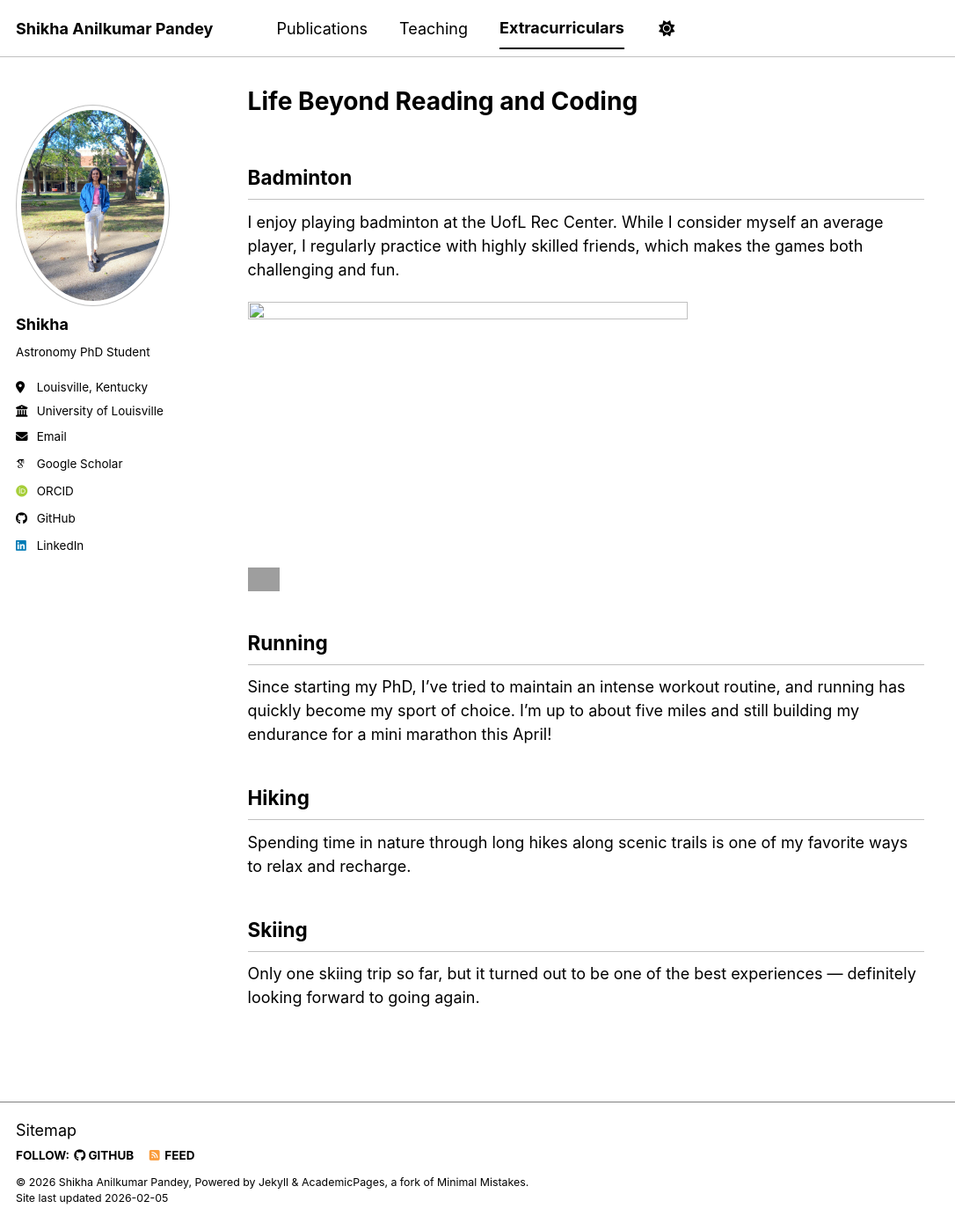
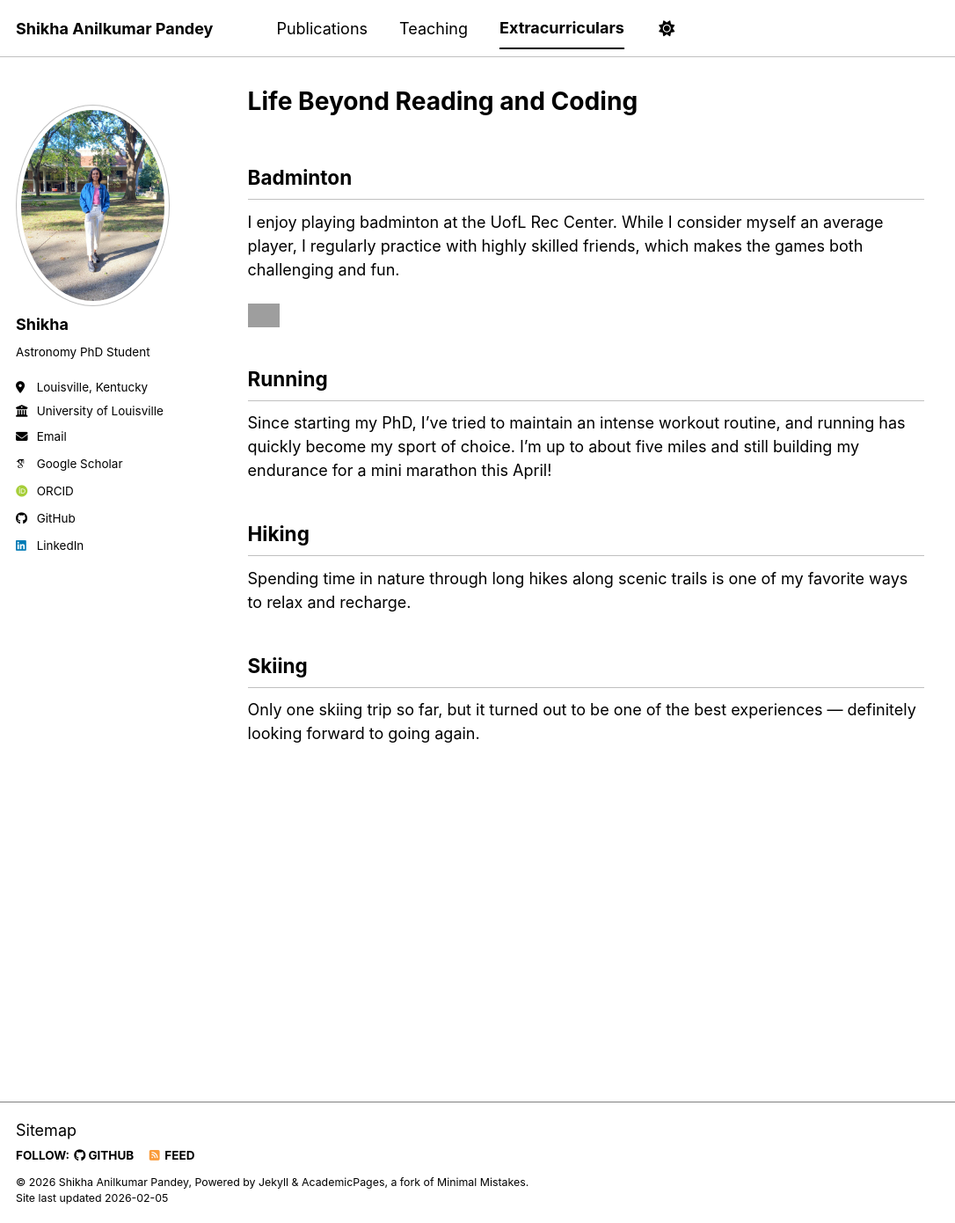
Before and after one commit to pshikha/pshikha.github.io, a Jekyll site: the page built from _pages/markdown.md, in a window 1280 px wide and 1390 px high. Shown: the whole window at 88% size, without its empty margins (0-1086 px from the left). Built offline with Jekyll 4.4.1, drawn with Linux system fonts in a browser that asks for light colours; some web fonts are replaced; a script bundle is joined from its source files by our own code; library files that are not in the unit come from our copies.

Commit message:
Update markdown.md

```diff
--- a/_pages/markdown.md
+++ b/_pages/markdown.md
@@ -14,7 +14,7 @@
 I enjoy playing badminton at the UofL Rec Center. While I consider myself an average player, I regularly practice with highly skilled friends, which makes the games both challenging and fun.
 
 <div>
-<img src="bad1.jpeg" width="500" height="300"/>
+<images src="bad1.jpeg" width="500" height="300"/>
 </div>
 ![](/images/bad2.jpeg =100x){:height="36px" width="36px"}
 
```
